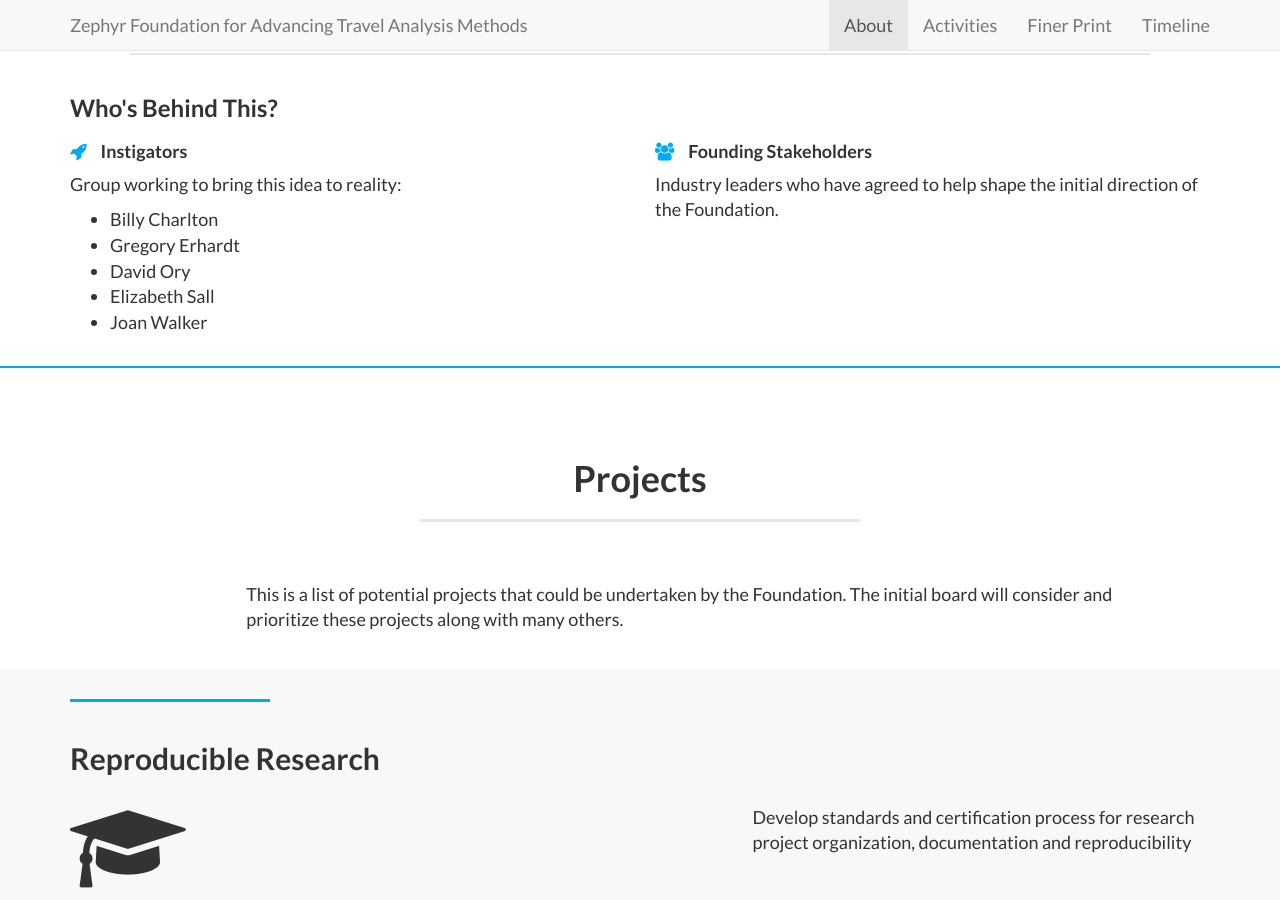
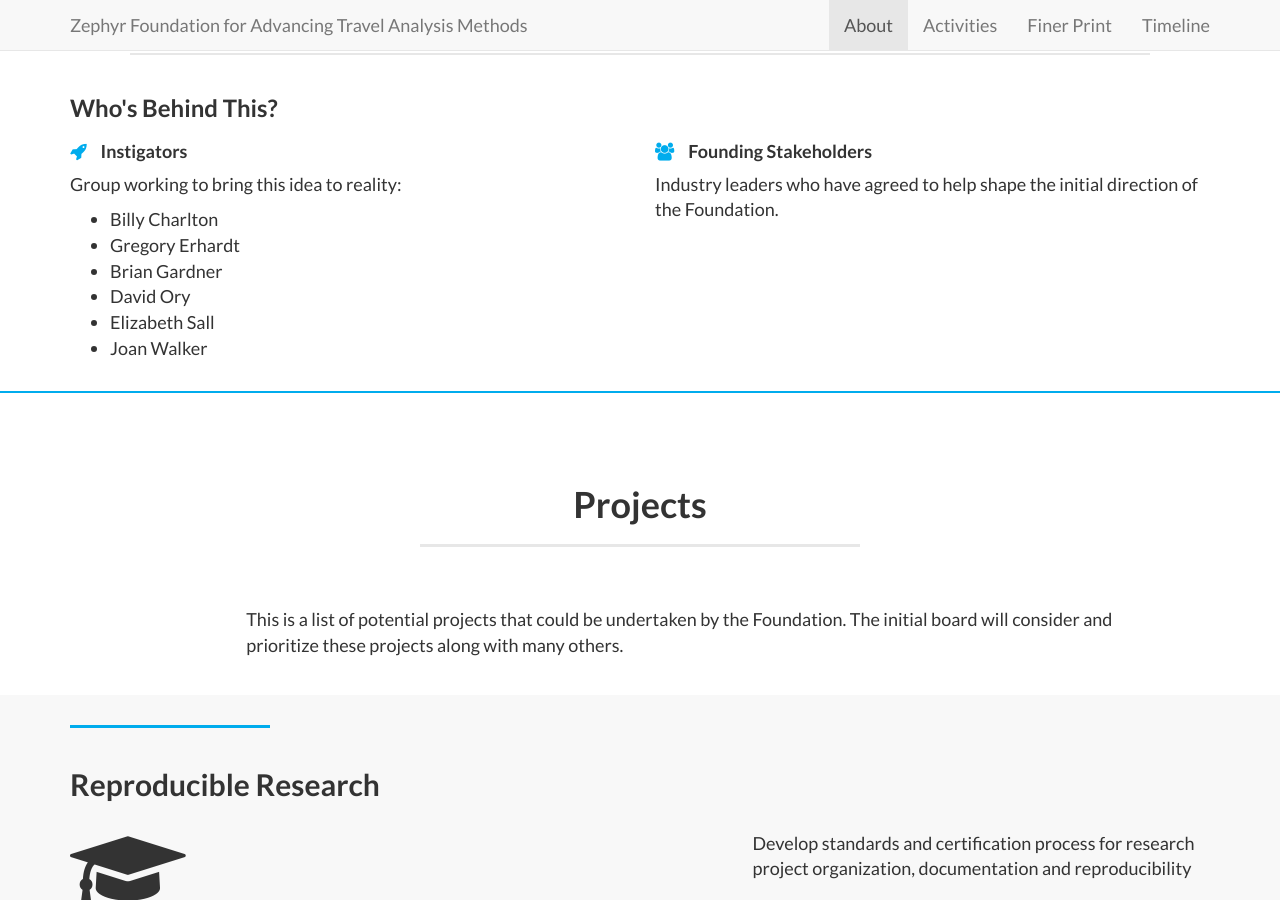
Before and after one commit to ZephyrTransport/zephyr-website, a Jekyll site: the page built from index.html, in a window 1280 px wide and 900 px high, scrolled down 2150 px. Built offline with Jekyll 4.4.1, drawn with Linux system fonts in a browser that asks for light colours.

Commit message:
Add Brian
[oops]

```diff
--- a/index.html
+++ b/index.html
@@ -93,7 +93,7 @@
 		<div class="col-md-6">
 			<h4><i class="fa fa-rocket" style="color:#{{ site.highlight-color }}" aria-hidden="true"></i>&nbsp &nbsp Instigators</h4>
 			<p>Group working to bring this idea to reality:
-			<ul><li>Billy Charlton</li><li>Gregory Erhardt</li><li>David Ory</li><li>Elizabeth Sall</li><li>Joan Walker</li></ul>
+			<ul><li>Billy Charlton</li><li>Gregory Erhardt</li><li>Brian Gardner</li><li>David Ory</li><li>Elizabeth Sall</li><li>Joan Walker</li></ul>
 		</div>
 		<div class="col-md-6">
 			<h4><i class="fa fa-users" style="color:#{{ site.highlight-color }}" aria-hidden="true"></i>&nbsp &nbsp Founding Stakeholders</h4>
```
